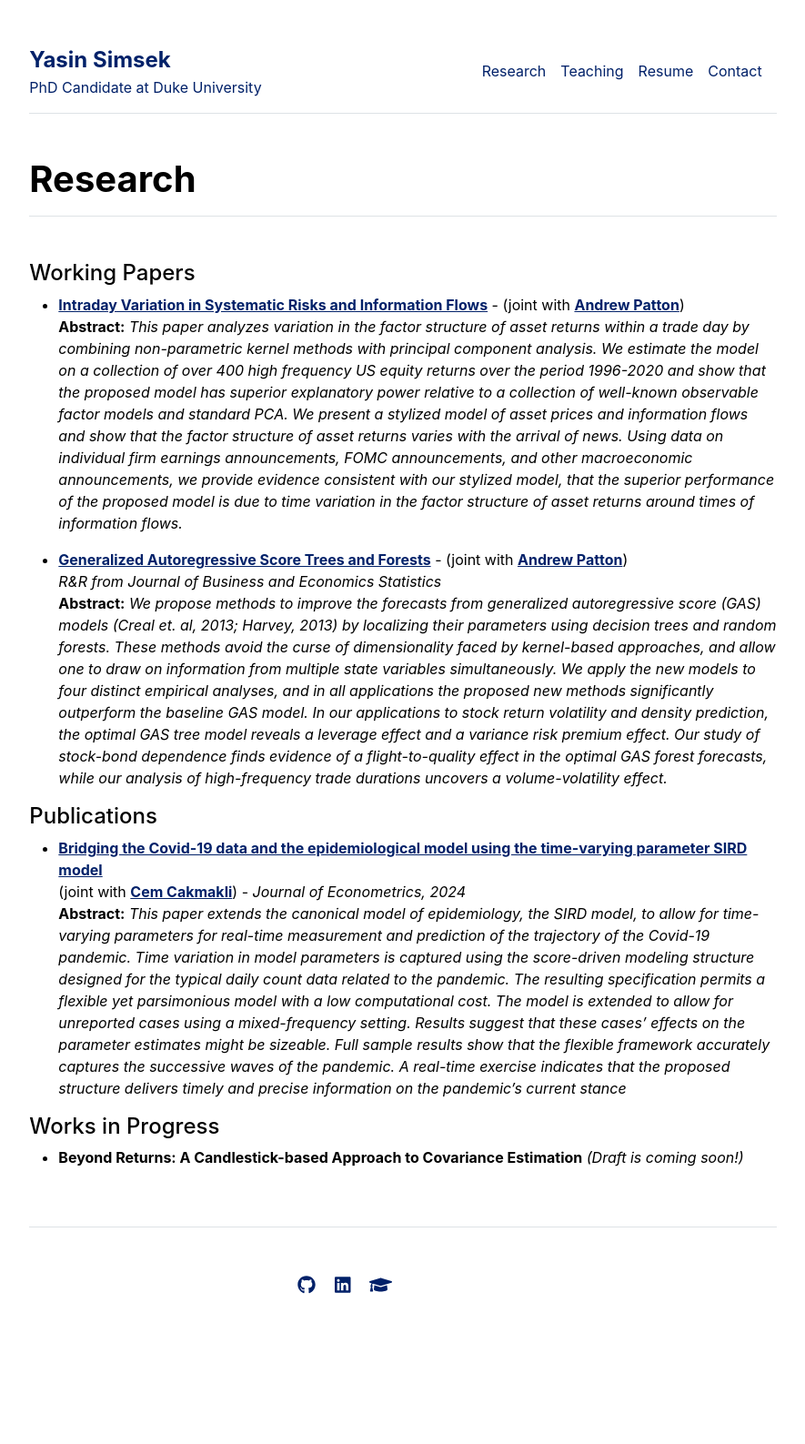
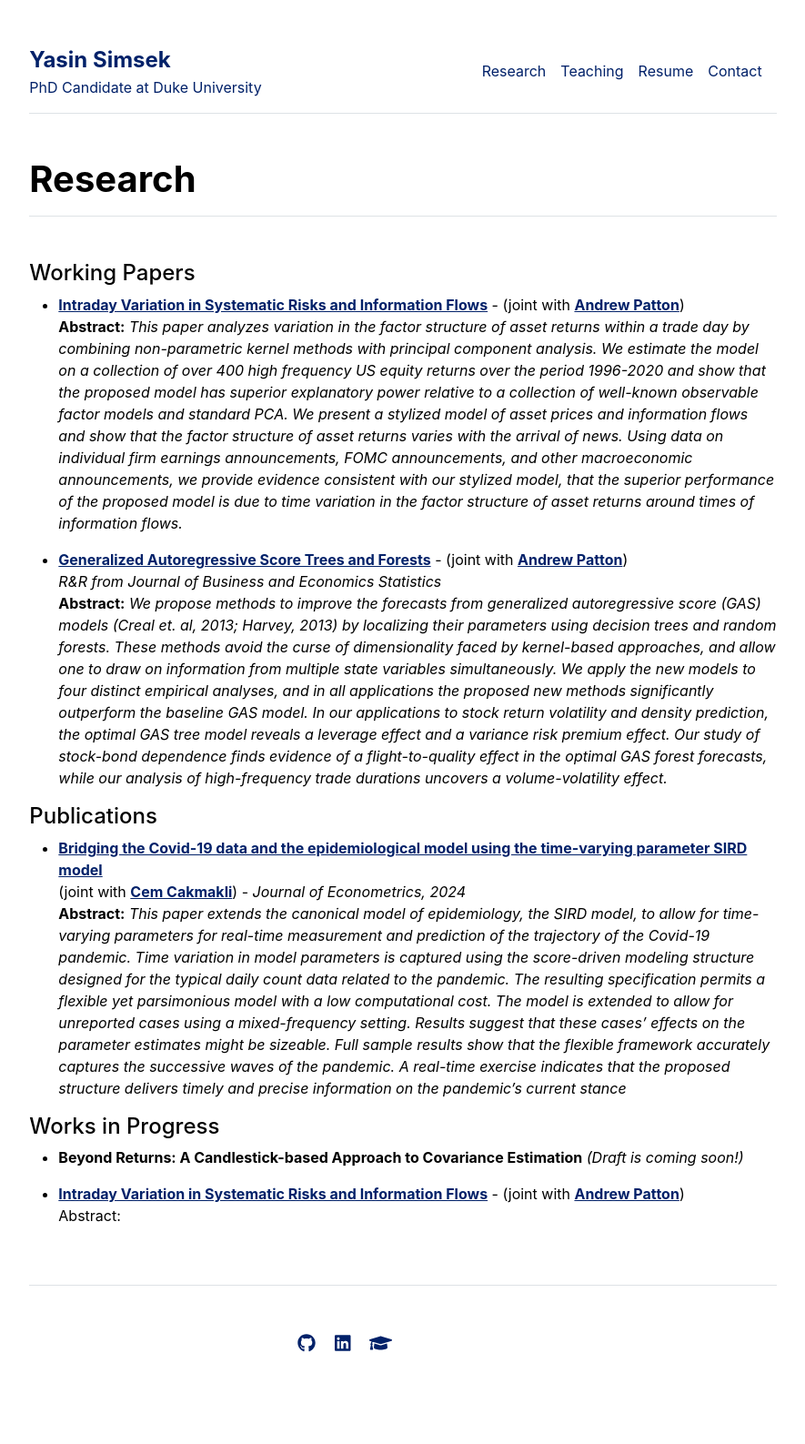
Before and after one commit to yasin-simsek/yasin-simsek.github.io, a Jekyll site: the page built from research.md, in a window 1280 px wide. Shown: the whole page at 91% size, without its empty margins (197-1082 px from the left). Built offline with Jekyll 4.4.1, drawn with Linux system fonts in a browser that asks for light colours; before the commit the page ends 1523 px from its top, so only the background shows below that; part of the change alters nothing that is shown.

Commit message:
abstract button

```diff
--- a/research.md
+++ b/research.md
@@ -17,3 +17,17 @@ title: "Research"
 
 #### Works in Progress
 * **Beyond Returns: A Candlestick-based Approach to Covariance Estimation** *(Draft is coming soon!)*
+
+* [**Intraday Variation in Systematic Risks and Information Flows**](https://papers.ssrn.com/sol3/papers.cfm?abstract_id=5006587) - (joint with [**Andrew Patton**](https://public.econ.duke.edu/~ap172/)) <br>
+<span class="abstract-toggle" onclick="toggleAbstract(this)">Abstract</span>: <span class="abstract-content" style="display:none;">*This paper analyzes variation in the factor structure of asset returns within a trade day by combining non-parametric kernel methods with principal component analysis. We estimate the model on a collection of over 400 high frequency US equity returns over the period 1996-2020 and show that the proposed model has superior explanatory power relative to a collection of well-known observable factor models and standard PCA. We present a stylized model of asset prices and information flows and show that the factor structure of asset returns varies with the arrival of news. Using data on individual firm earnings announcements, FOMC announcements, and other macroeconomic announcements, we provide evidence consistent with our stylized model, that the superior performance of the proposed model is due to time variation in the factor structure of asset returns around times of information flows.*</span>
+
+<script>
+function toggleAbstract(element) {
+    var abstractContent = element.nextElementSibling;
+    if (abstractContent.style.display === "none") {
+        abstractContent.style.display = "inline";
+    } else {
+        abstractContent.style.display = "none";
+    }
+}
+</script>
```
Also changed, not shown: 4 other files.
